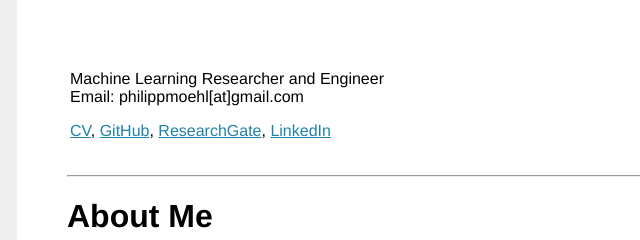
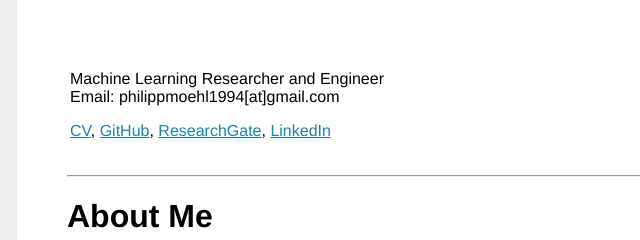
Before and after one commit to philippmoehl/philippmoehl.github.io, a plain HTML site: page index.html in a window 1280 px wide. Shown: the part 143-383 px from the top of the page, 93-733 px from the left. Drawn offline with Linux system fonts and the light colour scheme.

Commit message:
update email

```diff
--- a/index.html
+++ b/index.html
@@ -21,7 +21,7 @@
 	<tr>
 		<td>
 		<p>Machine Learning Researcher and Engineer<br>
-		Email: philippmoehl[at]gmail.com </p>
+		Email: philippmoehl1994[at]gmail.com </p>
 		<a href="files/CV.pdf">CV</a>,&nbsp;<a href="https://github.com/philippmoehl">GitHub</a>,&nbsp;<a href="https://www.researchgate.net/profile/Philipp-Moehl">ResearchGate</a>,&nbsp;<a href="https://www.linkedin.com/in/philipp-möhl-1b551b163">LinkedIn</a>
 	</tr>
 </table>
```
